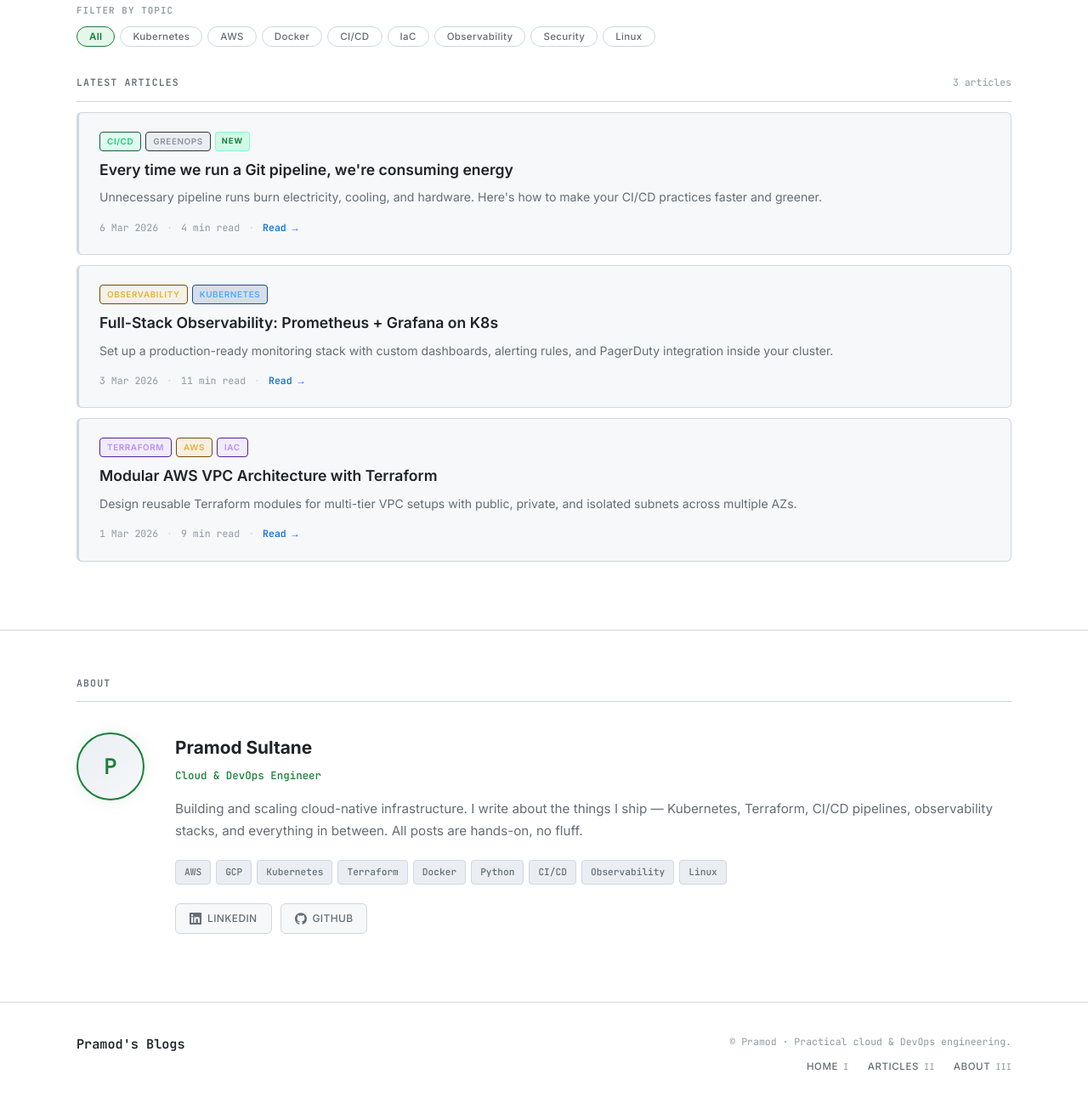
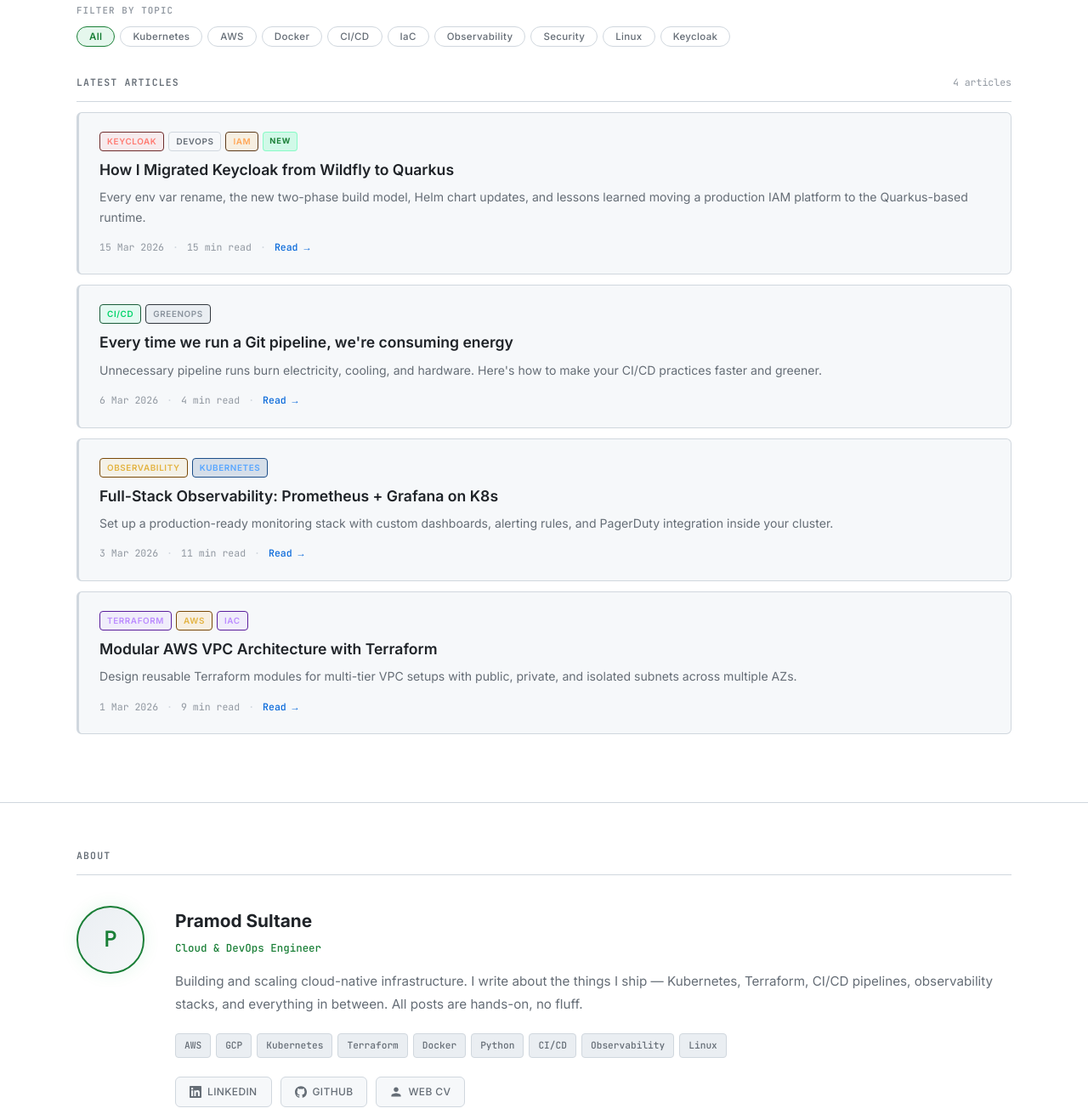
Before and after one commit to pramodsultane/blogs, a plain HTML site: page index.html in a window 1280 px wide. Shown: the part 689-2000 px from the top of the page at 85% size. Drawn offline with Linux system fonts and the light colour scheme.

Commit message:
Add files via upload

```diff
--- a/index.html
+++ b/index.html
@@ -306,6 +306,7 @@
     .tag-argocd { border-color: #6e2c2c; background: rgba(255,123,114,.1); color: #ffa198; }
     .tag-tf     { border-color: #5a1e9c; background: rgba(188,140,255,.1); color: #bc8cff; }
     .tag-github { border-color: #30363d; background: var(--bg-elevated);  color: #8b949e; }
+    .tag-iam    { border-color: #5c3a1a; background: rgba(255,153,0,.1);   color: #ffa657; }
 
     .badge-new {
       display: inline-flex; align-items: center;
@@ -456,6 +457,7 @@
     <ul class="nav-links" id="navLinks">
       <li><a href="#posts">Articles</a></li>
       <li><a href="#about">About</a></li>
+      <li><a href="https://pramodsultane.netlify.app/" target="_blank" rel="noopener">Web CV</a></li>
     </ul>
     <div class="nav-right">
       <button class="hamburger" id="hamburgerBtn" aria-label="Toggle menu">
@@ -508,6 +510,7 @@
       <button class="tag-btn" data-tag="observability">Observability</button>
       <button class="tag-btn" data-tag="security">Security</button>
       <button class="tag-btn" data-tag="linux">Linux</button>
+      <button class="tag-btn" data-tag="keycloak">Keycloak</button>
     </div>
   </div>
 </section>
@@ -523,7 +526,31 @@
 
     <div class="post-grid" id="postGrid">
 
-      <!-- Card 1 — 6 Mar 2026 (latest) -->
+      <!-- Card 0 — 13 Mar 2026 (latest) -->
+      <a href="posts/keycloak-wildfly-to-quarkus.html" style="display:contents">
+        <article class="post-card" data-tags="keycloak security kubernetes">
+          <div class="card-thumb"><span>🔐</span></div>
+          <div class="card-body">
+            <div class="card-tags">
+              <span class="tag tag-sec">Keycloak</span>
+              <span class="tag tag-devops">DevOps</span>
+              <span class="tag tag-iam">IAM</span>
+              <span class="badge-new">New</span>
+            </div>
+            <h3>How I Migrated Keycloak from Wildfly to Quarkus</h3>
+            <p>Every env var rename, the new two-phase build model, Helm chart updates, and lessons learned moving a production IAM platform to the Quarkus-based runtime.</p>
+            <div class="card-meta">
+              <span class="card-date">15 Mar 2026</span>
+              <span class="card-meta-sep">·</span>
+              <span>15 min read</span>
+              <span class="card-meta-sep">·</span>
+              <span class="card-read-link">Read →</span>
+            </div>
+          </div>
+        </article>
+      </a>
+
+      <!-- Card 1 — 6 Mar 2026 -->
       <a href="posts/green-cicd-energy.html" style="display:contents">
         <article class="post-card" data-tags="cicd">
           <div class="card-thumb thumb-cicd"><span>🌱</span></div>
@@ -531,7 +558,6 @@
             <div class="card-tags">
               <span class="tag tag-cicd">CI/CD</span>
               <span class="tag tag-github">GreenOps</span>
-              <span class="badge-new">New</span>
             </div>
             <h3>Every time we run a Git pipeline, we're consuming energy</h3>
             <p>Unnecessary pipeline runs burn electricity, cooling, and hardware. Here's how to make your CI/CD practices faster and greener.</p>
@@ -626,6 +652,10 @@
           <a href="https://github.com/pramodsultane" class="social-link" target="_blank" rel="noopener">
             <svg viewBox="0 0 24 24" xmlns="http://www.w3.org/2000/svg"><path d="M12 .297c-6.63 0-12 5.373-12 12 0 5.303 3.438 9.8 8.205 11.385.6.113.82-.258.82-.577 0-.285-.01-1.04-.015-2.04-3.338.724-4.042-1.61-4.042-1.61C4.422 18.07 3.633 17.7 3.633 17.7c-1.087-.744.084-.729.084-.729 1.205.084 1.838 1.236 1.838 1.236 1.07 1.835 2.809 1.305 3.495.998.108-.776.417-1.305.76-1.605-2.665-.3-5.466-1.332-5.466-5.93 0-1.31.465-2.38 1.235-3.22-.135-.303-.54-1.523.105-3.176 0 0 1.005-.322 3.3 1.23.96-.267 1.98-.399 3-.405 1.02.006 2.04.138 3 .405 2.28-1.552 3.285-1.23 3.285-1.23.645 1.653.24 2.873.12 3.176.765.84 1.23 1.91 1.23 3.22 0 4.61-2.805 5.625-5.475 5.92.42.36.81 1.096.81 2.22 0 1.606-.015 2.896-.015 3.286 0 .315.21.69.825.57C20.565 22.092 24 17.592 24 12.297c0-6.627-5.373-12-12-12"/></svg>
             GitHub
+          </a>
+          <a href="https://pramodsultane.netlify.app/" class="social-link" target="_blank" rel="noopener">
+            <svg viewBox="0 0 24 24" xmlns="http://www.w3.org/2000/svg"><path d="M12 12c2.7 0 4.8-2.1 4.8-4.8S14.7 2.4 12 2.4 7.2 4.5 7.2 7.2 9.3 12 12 12zm0 2.4c-3.2 0-9.6 1.6-9.6 4.8v2.4h19.2v-2.4c0-3.2-6.4-4.8-9.6-4.8z"/></svg>
+            Web CV
           </a>
         </div>
       </div>
```
